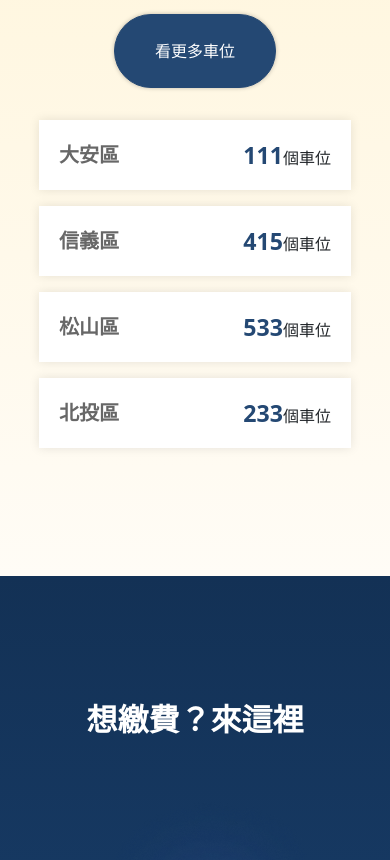
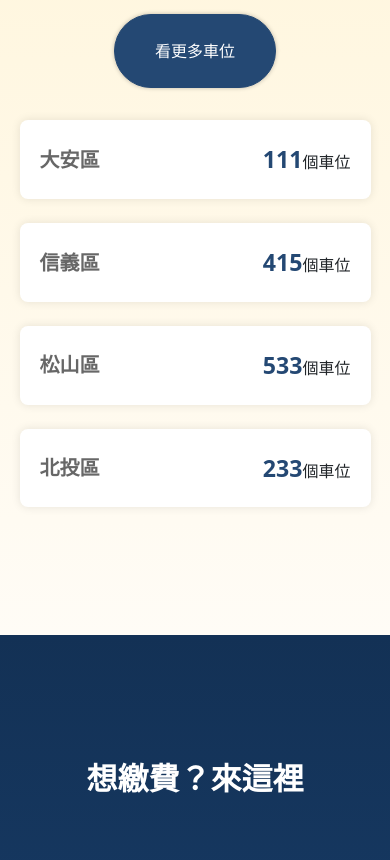
Before and after one commit to mitwitCTC/taipeiparking, a Vue app: page / in a window 390 px wide. Shown: the part 1200-2060 px from the top of the page. Built offline with nearby package versions, Linux system fonts and the light colour scheme; no server answers.

Commit message:
feat: Modify monthly size and gap in index

```diff
--- a/src/components/index/TheMonthly.vue
+++ b/src/components/index/TheMonthly.vue
@@ -20,7 +20,7 @@
           </div>
         </section>
         <section class="col-12 col-md-8 col-xl-8 mt-8 mt-xl-0">
-          <ul class="row gap-2 d-flex justify-content-center">
+          <ul class="row gap-4 d-flex justify-content-center">
             <li
               class="monthly-space bg-white px-5 justify-content-between mb-2"
               v-for="(item, index) in displayedMonthlySpaces"
@@ -49,15 +49,16 @@
 
 .monthly-space {
   box-shadow: 0px 0px 10px 0px #0000001a;
-  width: 25vw;
+  width: 20vw;
   aspect-ratio: 392/88;
+  border-radius: 8px;
   display: flex;
   justify-content: space-between;
   align-items: center;
 }
 @media (max-width: 768px) {
   .monthly-space {
-    width: 80vw;
+    width: 90vw;
   }
 }
 </style>
@@ -125,7 +126,7 @@ export default {
   computed: {
     // Computed property to determine displayed monthly spaces number based on window width
     displayedMonthlySpaces() {
-      return this.windowWidth >= 768
+      return this.windowWidth >= 769
         ? this.monthlySpaces // Show all 8 items if window width is equal or greater than 768px
         : this.monthlySpaces.slice(0, 4); // Show only first 4 items if window width is smaller than 768px
     },
```
